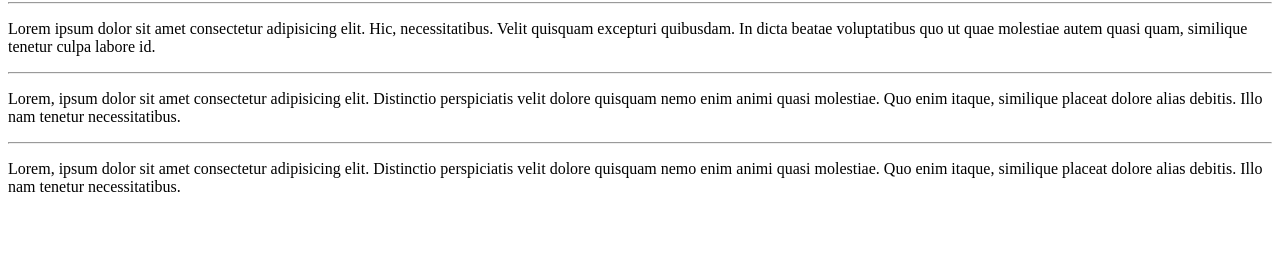
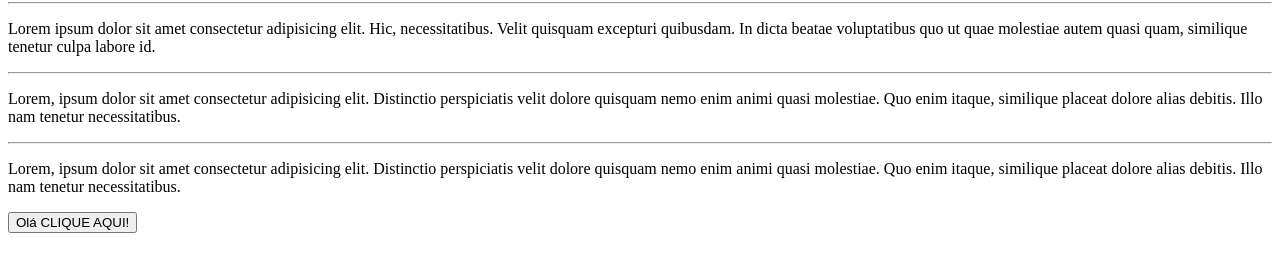
Before and after one commit to jailimartins96/Ola-Mundo, a plain HTML site: page site-exemplo/index.html in a window 1280 px wide. Shown: the part 78-350 px from the top of the page. Drawn offline with Linux system fonts and the light colour scheme.

Commit message:
Coloquei um Botão

```diff
--- a/site-exemplo/index.html
+++ b/site-exemplo/index.html
@@ -19,6 +19,7 @@
     <p>Lorem, ipsum dolor sit amet consectetur adipisicing elit.
     Distinctio perspiciatis velit dolore quisquam nemo enim animi quasi molestiae. Quo enim itaque, similique placeat dolore
     alias debitis. Illo nam tenetur necessitatibus.</p>
+    <button>Olá CLIQUE AQUI!</button>
 
 </body>
 </html>
```
